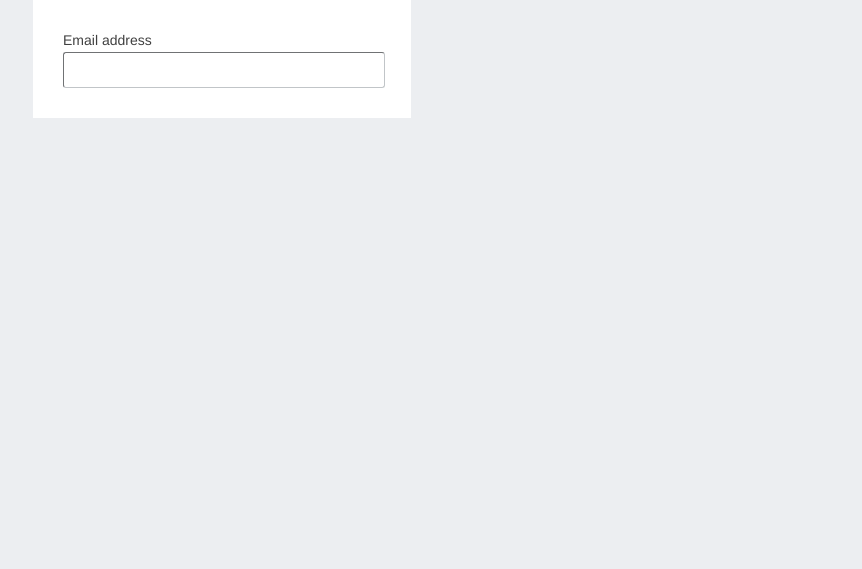
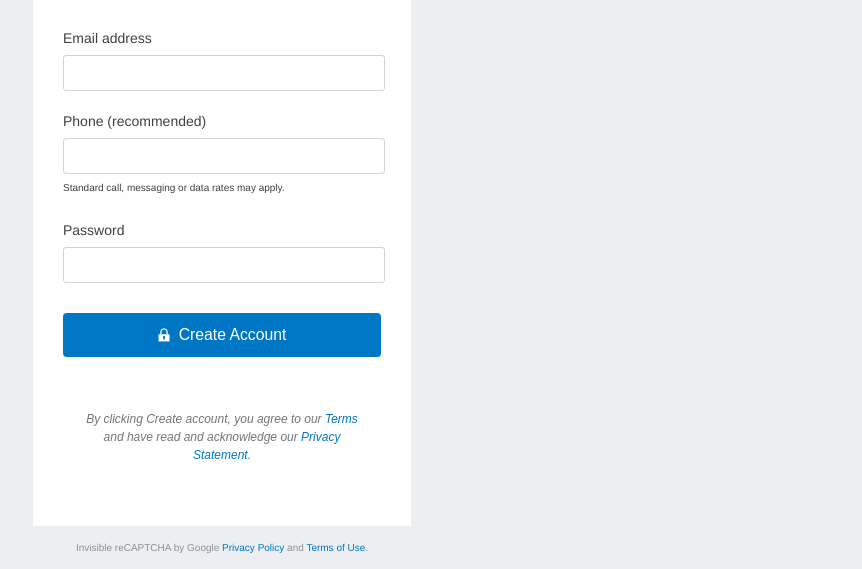
Before and after one commit to Prabhakarzx/HTMLforms-LucianoAndPrabhakar, a plain HTML site: page index.html in a window 1280 px wide. Shown: the part 298-867 px from the top of the page, without its empty margins (418-1280 px from the left). Before the commit the page ends 800 px from the top, so only its background shows below. Drawn offline with Linux system fonts and the light colour scheme.

Commit message:
Input fields inserted

```diff
--- a/css/classes.css
+++ b/css/classes.css
@@ -21,3 +21,9 @@
     margin: 0 9px 0 0;
 
 }
+.fieldFooterLabel{
+    font-size: 10px;
+    padding:5px 0 5px 0;
+    margin:0;
+    line-height: 1.5;
+}
--- a/css/elements.css
+++ b/css/elements.css
@@ -72,6 +72,35 @@
     height: 20px;
 }
 #headerFormSection{
-    padding-bottom: 20px;
     background-color: transparent;
 }
+#createAccountButton{
+    border-width: 0;
+    margin-top: 30px;
+    margin-bottom: 41px;
+    width: 100%;
+    padding: 6px 12px;
+    height: 44px;
+    font-size: 15.75px;
+}
+#formTermsP{
+    padding:0 15px;
+    background-color: transparent;
+    font-size: 12px;
+    font-style: italic;
+    color:#757575;
+    text-align: center;
+    width: auto;
+    margin-bottom: 32px;
+}
+#invisibleCaptchaP{
+    background-color: #ECEEF1;
+    color:#8d9096;
+    font-size: 10px;
+    padding: 16px;
+    text-align: center;
+    width:100%;
+    width: 346px;
+    padding: 16px;
+    margin:auto;
+}
--- a/css/tags.css
+++ b/css/tags.css
@@ -3,6 +3,7 @@
 }
 body{
     margin: 0;
+    font-family: "AvenirNext", Avenir, "Helvetica Neue", Helvetica, Arial, sans-serif;
 }
 button{
     background-color: rgb(0,119,197);
@@ -10,12 +11,12 @@ button{
     border-color: #4c4c4c;
     border-width: 1px;
     border-radius: 4px;
+    margin: auto;
     outline-color: white;
     padding: 0 20px 0 20px;
     text-align: center;
     cursor: pointer;
     margin: 0;
-    font-family: Arial, Helvetica, sans-serif;
     font-size: 13.5px;
     font-weight: 400;
 }
@@ -55,8 +56,8 @@ h2{
 }
 a{
     color:#0077C5;
-    font-size: 12px;
     background-color: transparent;
+    text-decoration: none;
 }
 input{
     background-color: transparent;
@@ -65,10 +66,13 @@ input{
     padding:0;
     border-width: 1px;
     height: 34px;
-    border-color: rgb(193, 197, 200);
     border-radius: 3px;
+    border: 1px solid lightgray;
+
 }
 label{
+    display:inline-block;
+    margin-top: 20px;
     background-color: transparent;
     font-family: "AvenirNext", Avenir, "Helvetica Neue", Helvetica, Arial, sans-serif;
     color: #404040;
--- a/index.html
+++ b/index.html
@@ -43,64 +43,20 @@
 
                 <label for="email">Email address</label>
                 <input type="email" name="email">
-            </form>
-        </main>
-        <!-- <header>
-            <img id="intuitLogoImg" src="images/intuit.PNG">
-        </header>
-        <main>
-          <img id="auxiliarServicesImg" src="images/auxiliarServices.PNG">
-          <form id="signUpForm">
-                <h4>Create an Intuit account</h4>
-                <h5>One account for everything Intuit, including Mint.<br> Learn more</h5>
-
-            <fieldset>
-                <label for="email">Email address</label>
-                <input type="email" name="email">
                 <label for="phone">Phone (recommended)</label>
-                <input type="phone" name="phone">
-                <label for="phone">Standard call, messaging or data rates may apply.</label>
+                <input type="tel" name="phone">
+                <label class="fieldFooterLabel">Standard call, messaging or data rates may apply.</label>
+                <br>
                 <label for="password">Password</label>
                 <input type="password" name="password">
-                <button>
-                    <img class="lock" src="images/lock.PNG">
+                <button id="createAccountButton">
+                    <img class="lockImg" src="images/lock.PNG">
                     Create Account
                 </button>
-              </fieldset>
-
-          </form>
+                <p id="formTermsP">By clicking Create account, you agree to our <a href="https://www.mint.com/terms">Terms</a> and have read and acknowledge our <a href="https://security.intuit.com/privacy">Privacy Statement</a>.</p>
+            </form>
+            <p id="invisibleCaptchaP">Invisible reCAPTCHA by Google <a href="https://www.google.com/intl/en/policies/privacy/">Privacy Policy</a> and <a href="https://www.google.com/intl/en/policies/terms/">Terms of Use</a>.</p>
         </main>
-
-        <footer>
-            <div class="addingFooter">
-                <div>
-                    <ul class="ul-footer">
-                        <li class="li-footer">
-                            <a href="http://about.intuit.com/legal/">Legal</a>
-                        </li>
-                        <li class="li-footer">
-                            <a href="https://security.intuit.com/privacy/">Privacy</a>
-                        </li>
-                        <li class="li-footer">
-                            <a href="http://security.intuit.com/">Security</a>
-                        </li>
-                    </ul>
-                </div>
-                <div>
-                    <span>
-                        © 2020 Intuit, Inc. All rights
-                        reserved. Intuit, QuickBooks, QB, TurboTax, ProConnect and Mint are registered trademarks of
-                        Intuit Inc.
-                    </span>
-                    <br>
-                    <span>
-                        Terms and conditions, features, support, pricing, and service options subject to change without
-                        notice.
-                    </span>
-                    <br>
-                </div>
-            </div>
-        </footer> -->
 
     </body>
 </html>
```
